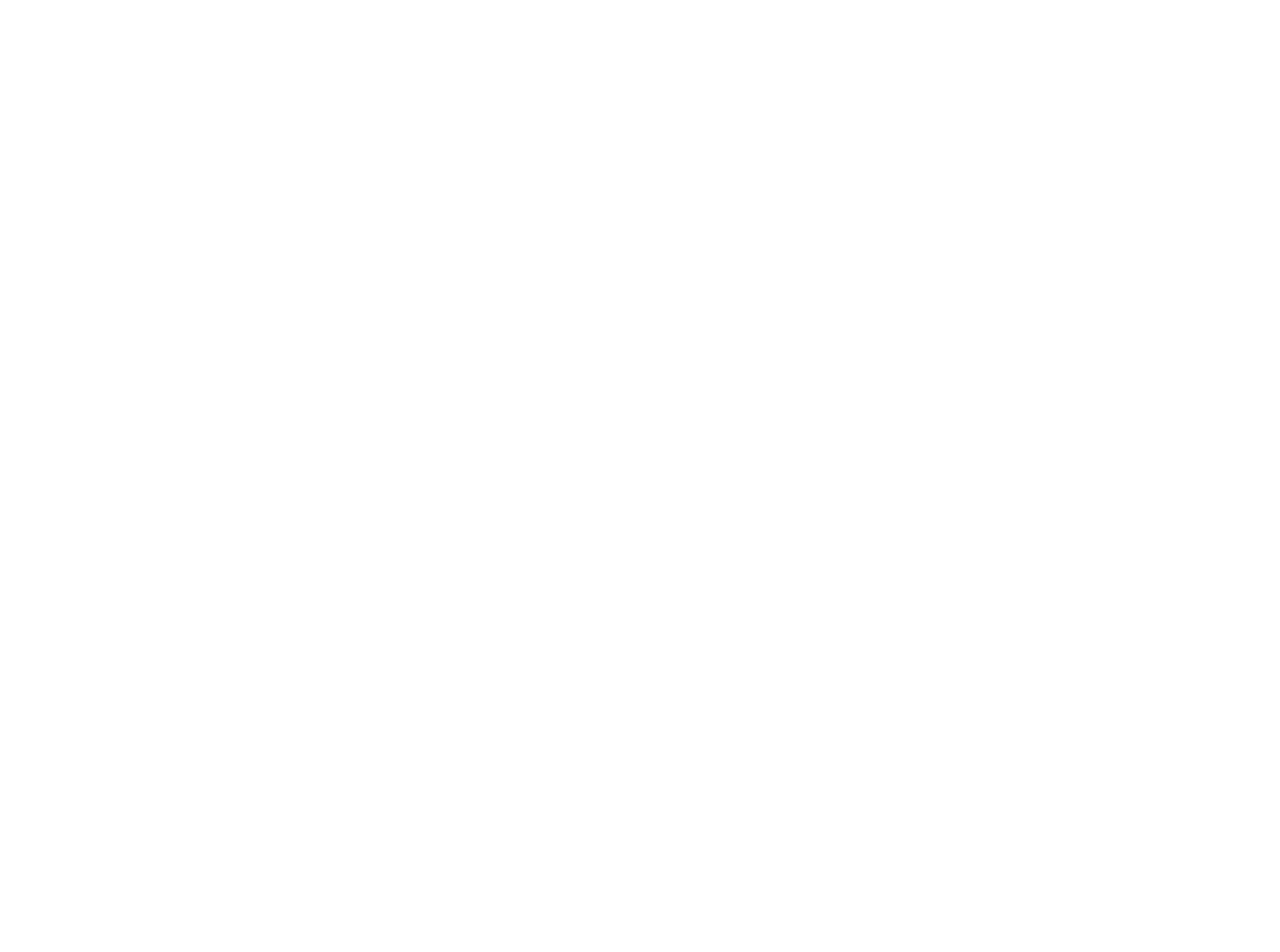
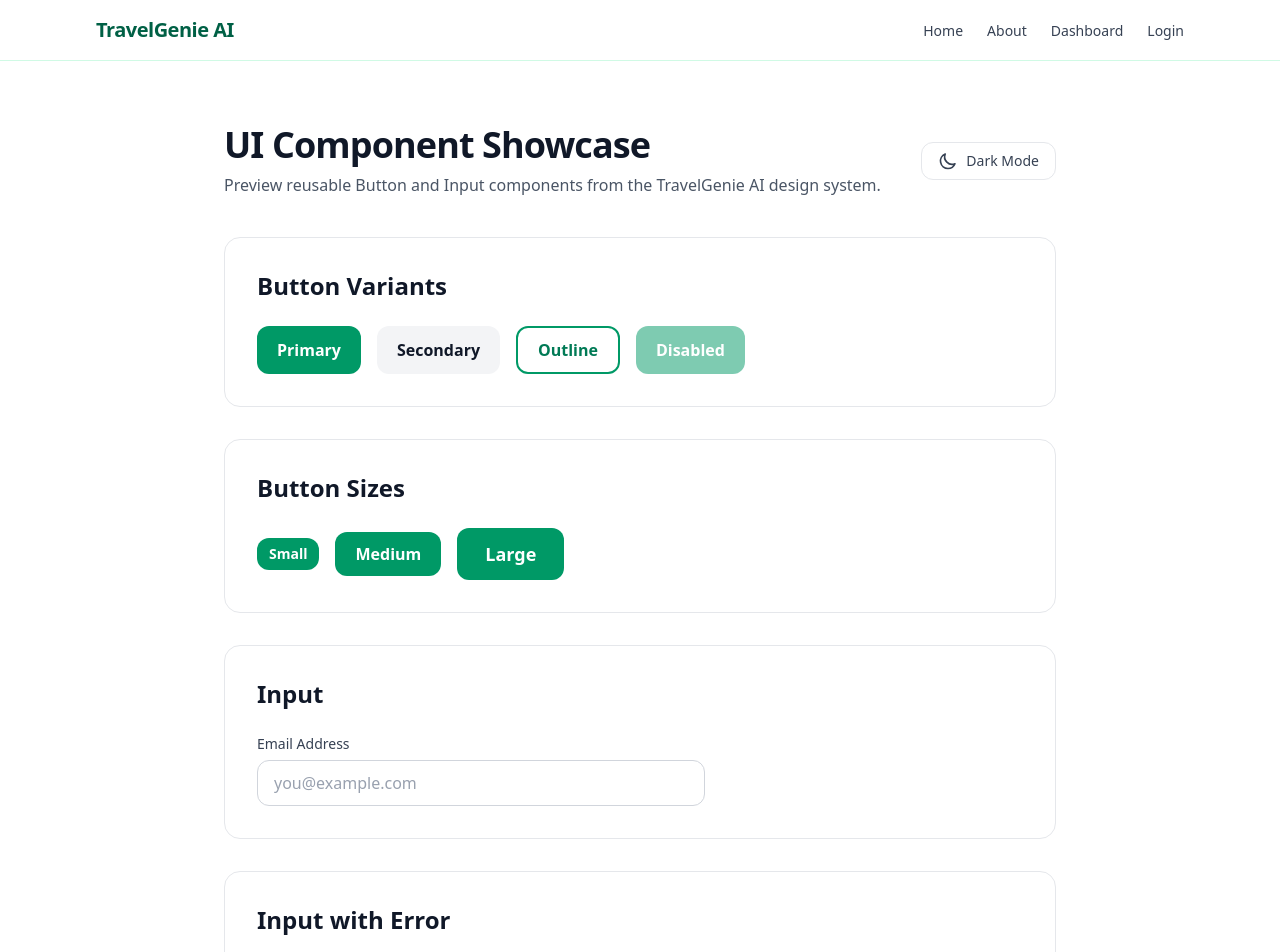
Before and after one commit to KaranSinghDhanik/TravelGenie-AI-Personalized-Eco-Tourism-Planner, a React (Vite) app: page /ui-showcase in a window 1280 px wide. Before the commit this address had no page. Shown: the top 952 px of the page. Before the commit the page ends 800 px from the top, so only its background shows below. Built offline with nearby package versions, Linux system fonts and the light colour scheme.

Commit message:
feat: create reusable ui components and theme foundation

```diff
--- a/src/App.jsx
+++ b/src/App.jsx
@@ -3,6 +3,7 @@
 import About from './pages/About.jsx';
 import Dashboard from './pages/Dashboard.jsx';
 import Login from './pages/Login.jsx';
+import UIShowcase from './pages/UIShowcase.jsx';
 
 function App() {
   return (
@@ -11,6 +12,7 @@
       <Route path="/about" element={<About />} />
       <Route path="/dashboard" element={<Dashboard />} />
       <Route path="/login" element={<Login />} />
+      <Route path="/ui-showcase" element={<UIShowcase />} />
     </Routes>
   );
 }
--- a/src/components/PageLayout.jsx
+++ b/src/components/PageLayout.jsx
@@ -3,7 +3,7 @@
 
 function PageLayout({ children }) {
   return (
-    <div className="flex min-h-screen w-full min-w-0 flex-col overflow-x-hidden bg-white">
+    <div className="flex min-h-screen w-full min-w-0 flex-col overflow-x-hidden bg-white dark:bg-gray-900">
       <Navbar />
       <main className="w-full min-w-0 flex-1">{children}</main>
       <Footer />
--- /dev/null
+++ b/src/components/ui/Button.jsx
@@ -0,0 +1,49 @@
+/**
+ * Reusable button component with variant and size options.
+ *
+ * @param {Object} props - Component props.
+ * @param {'primary' | 'secondary' | 'outline'} [props.variant='primary'] - Visual style variant.
+ * @param {'sm' | 'md' | 'lg'} [props.size='md'] - Button size.
+ * @param {boolean} [props.disabled=false] - Disables the button when true.
+ * @param {() => void} [props.onClick] - Click event handler.
+ * @param {import('react').ReactNode} props.children - Button label or content.
+ * @returns {import('react').JSX.Element}
+ */
+function Button({
+  variant = 'primary',
+  size = 'md',
+  disabled = false,
+  onClick,
+  children,
+}) {
+  const baseStyles =
+    'inline-flex items-center justify-center rounded-xl font-semibold transition-all duration-200 focus:outline-none focus:ring-2 focus:ring-offset-2 disabled:cursor-not-allowed disabled:opacity-50 dark:focus:ring-offset-gray-900';
+
+  const variantStyles = {
+    primary:
+      'bg-emerald-600 text-white hover:bg-emerald-700 focus:ring-emerald-500 dark:bg-emerald-500 dark:hover:bg-emerald-400',
+    secondary:
+      'bg-gray-100 text-gray-900 hover:bg-gray-200 focus:ring-gray-400 dark:bg-gray-700 dark:text-gray-100 dark:hover:bg-gray-600',
+    outline:
+      'border-2 border-emerald-600 text-emerald-700 hover:bg-emerald-50 focus:ring-emerald-500 dark:border-emerald-400 dark:text-emerald-300 dark:hover:bg-emerald-950',
+  };
+
+  const sizeStyles = {
+    sm: 'px-3 py-1.5 text-sm',
+    md: 'px-5 py-2.5 text-base',
+    lg: 'px-7 py-3 text-lg',
+  };
+
+  return (
+    <button
+      type="button"
+      className={`${baseStyles} ${variantStyles[variant]} ${sizeStyles[size]}`}
+      disabled={disabled}
+      onClick={onClick}
+    >
+      {children}
+    </button>
+  );
+}
+
+export default Button;
--- /dev/null
+++ b/src/components/ui/Input.jsx
@@ -0,0 +1,62 @@
+/**
+ * Reusable text input with optional label and error message.
+ *
+ * @param {Object} props - Component props.
+ * @param {string} [props.label] - Label text displayed above the input.
+ * @param {string} [props.placeholder] - Placeholder text for the input field.
+ * @param {string} [props.type='text'] - HTML input type (text, email, password, etc.).
+ * @param {string} [props.value] - Controlled input value.
+ * @param {(event: import('react').ChangeEvent<HTMLInputElement>) => void} [props.onChange] - Change event handler.
+ * @param {string} [props.error] - Error message displayed below the input when provided.
+ * @returns {import('react').JSX.Element}
+ */
+function Input({
+  label,
+  placeholder,
+  type = 'text',
+  value,
+  onChange,
+  error,
+}) {
+  const inputId = label
+    ? label.toLowerCase().replace(/\s+/g, '-')
+    : undefined;
+
+  const inputStyles = error
+    ? 'border-red-400 focus:border-red-500 focus:ring-red-500 dark:border-red-500'
+    : 'border-gray-300 focus:border-emerald-500 focus:ring-emerald-500 dark:border-gray-600';
+
+  return (
+    <div className="w-full">
+      {label && (
+        <label
+          htmlFor={inputId}
+          className="mb-1.5 block text-sm font-medium text-gray-700 dark:text-gray-200"
+        >
+          {label}
+        </label>
+      )}
+      <input
+        id={inputId}
+        type={type}
+        placeholder={placeholder}
+        value={value}
+        onChange={onChange}
+        aria-invalid={error ? 'true' : undefined}
+        aria-describedby={error ? `${inputId}-error` : undefined}
+        className={`w-full rounded-xl border bg-white px-4 py-2.5 text-base text-gray-900 placeholder-gray-400 transition-colors focus:outline-none focus:ring-2 dark:bg-gray-800 dark:text-gray-100 dark:placeholder-gray-500 ${inputStyles}`}
+      />
+      {error && (
+        <p
+          id={`${inputId}-error`}
+          className="mt-1.5 text-sm text-red-600 dark:text-red-400"
+          role="alert"
+        >
+          {error}
+        </p>
+      )}
+    </div>
+  );
+}
+
+export default Input;
--- /dev/null
+++ b/src/components/ui/ThemeToggle.jsx
@@ -0,0 +1,49 @@
+import { useTheme } from '../../context/ThemeContext.jsx';
+
+function ThemeToggle() {
+  const { theme, toggleTheme } = useTheme();
+
+  return (
+    <button
+      type="button"
+      onClick={toggleTheme}
+      aria-label={`Switch to ${theme === 'light' ? 'dark' : 'light'} mode`}
+      className="inline-flex items-center gap-2 rounded-xl border border-gray-200 bg-white px-4 py-2 text-sm font-medium text-gray-700 transition-colors hover:bg-gray-50 focus:outline-none focus:ring-2 focus:ring-emerald-500 focus:ring-offset-2 dark:border-gray-600 dark:bg-gray-800 dark:text-gray-200 dark:hover:bg-gray-700 dark:focus:ring-offset-gray-900"
+    >
+      {theme === 'light' ? (
+        <svg
+          className="h-5 w-5"
+          fill="none"
+          stroke="currentColor"
+          viewBox="0 0 24 24"
+          aria-hidden="true"
+        >
+          <path
+            strokeLinecap="round"
+            strokeLinejoin="round"
+            strokeWidth={2}
+            d="M20.354 15.354A9 9 0 018.646 3.646 9.003 9.003 0 0012 21a9.003 9.003 0 008.354-5.646z"
+          />
+        </svg>
+      ) : (
+        <svg
+          className="h-5 w-5"
+          fill="none"
+          stroke="currentColor"
+          viewBox="0 0 24 24"
+          aria-hidden="true"
+        >
+          <path
+            strokeLinecap="round"
+            strokeLinejoin="round"
+            strokeWidth={2}
+            d="M12 3v1m0 16v1m9-9h-1M4 12H3m15.364 6.364l-.707-.707M6.343 6.343l-.707-.707m12.728 0l-.707.707M6.343 17.657l-.707.707M16 12a4 4 0 11-8 0 4 4 0 018 0z"
+          />
+        </svg>
+      )}
+      {theme === 'light' ? 'Dark Mode' : 'Light Mode'}
+    </button>
+  );
+}
+
+export default ThemeToggle;
--- /dev/null
+++ b/src/components/ui/index.js
@@ -0,0 +1,2 @@
+export { default as Button } from './Button.jsx';
+export { default as Input } from './Input.jsx';
--- /dev/null
+++ b/src/context/ThemeContext.jsx
@@ -0,0 +1,39 @@
+import { createContext, useContext, useEffect, useState } from 'react';
+
+const ThemeContext = createContext(null);
+
+function ThemeProvider({ children }) {
+  const [theme, setTheme] = useState(() => {
+    if (typeof window !== 'undefined') {
+      const stored = localStorage.getItem('theme');
+      if (stored === 'light' || stored === 'dark') return stored;
+    }
+    return 'light';
+  });
+
+  useEffect(() => {
+    const root = document.documentElement;
+    root.classList.toggle('dark', theme === 'dark');
+    localStorage.setItem('theme', theme);
+  }, [theme]);
+
+  const toggleTheme = () => {
+    setTheme((current) => (current === 'light' ? 'dark' : 'light'));
+  };
+
+  return (
+    <ThemeContext.Provider value={{ theme, toggleTheme }}>
+      {children}
+    </ThemeContext.Provider>
+  );
+}
+
+function useTheme() {
+  const context = useContext(ThemeContext);
+  if (!context) {
+    throw new Error('useTheme must be used within a ThemeProvider');
+  }
+  return context;
+}
+
+export { ThemeProvider, useTheme };
--- a/src/index.css
+++ b/src/index.css
@@ -1,4 +1,6 @@
 @import 'tailwindcss';
+
+@custom-variant dark (&:where(.dark, .dark *));
 
 @layer base {
   html,
--- a/src/main.jsx
+++ b/src/main.jsx
@@ -1,13 +1,16 @@
 import { StrictMode } from 'react';
 import { createRoot } from 'react-dom/client';
 import { BrowserRouter } from 'react-router-dom';
+import { ThemeProvider } from './context/ThemeContext.jsx';
 import './index.css';
 import App from './App.jsx';
 
 createRoot(document.getElementById('root')).render(
   <StrictMode>
-    <BrowserRouter>
-      <App />
-    </BrowserRouter>
+    <ThemeProvider>
+      <BrowserRouter>
+        <App />
+      </BrowserRouter>
+    </ThemeProvider>
   </StrictMode>
 );
--- /dev/null
+++ b/src/pages/UIShowcase.jsx
@@ -0,0 +1,87 @@
+import { useState } from 'react';
+import PageLayout from '../components/PageLayout.jsx';
+import { Button, Input } from '../components/ui/index.js';
+import ThemeToggle from '../components/ui/ThemeToggle.jsx';
+
+function ShowcaseSection({ title, children }) {
+  return (
+    <section className="rounded-2xl border border-gray-200 bg-white p-6 dark:border-gray-700 dark:bg-gray-800 sm:p-8">
+      <h2 className="text-xl font-semibold text-gray-900 dark:text-gray-100 sm:text-2xl">
+        {title}
+      </h2>
+      <div className="mt-6">{children}</div>
+    </section>
+  );
+}
+
+function UIShowcase() {
+  const [email, setEmail] = useState('');
+  const [errorEmail, setErrorEmail] = useState('invalid@');
+
+  return (
+    <PageLayout>
+      <div className="mx-auto w-full max-w-4xl min-w-0 px-4 py-12 sm:px-6 sm:py-16 lg:px-8">
+        <div className="flex flex-col gap-4 sm:flex-row sm:items-center sm:justify-between">
+          <div>
+            <h1 className="text-3xl font-bold tracking-tight text-gray-900 dark:text-gray-100 sm:text-4xl">
+              UI Component Showcase
+            </h1>
+            <p className="mt-2 text-base text-gray-600 dark:text-gray-400">
+              Preview reusable Button and Input components from the TravelGenie
+              AI design system.
+            </p>
+          </div>
+          <ThemeToggle />
+        </div>
+
+        <div className="mt-10 space-y-8">
+          <ShowcaseSection title="Button Variants">
+            <div className="flex flex-wrap gap-4">
+              <Button variant="primary">Primary</Button>
+              <Button variant="secondary">Secondary</Button>
+              <Button variant="outline">Outline</Button>
+              <Button variant="primary" disabled>
+                Disabled
+              </Button>
+            </div>
+          </ShowcaseSection>
+
+          <ShowcaseSection title="Button Sizes">
+            <div className="flex flex-wrap items-center gap-4">
+              <Button size="sm">Small</Button>
+              <Button size="md">Medium</Button>
+              <Button size="lg">Large</Button>
+            </div>
+          </ShowcaseSection>
+
+          <ShowcaseSection title="Input">
+            <div className="max-w-md">
+              <Input
+                label="Email Address"
+                type="email"
+                placeholder="you@example.com"
+                value={email}
+                onChange={(e) => setEmail(e.target.value)}
+              />
+            </div>
+          </ShowcaseSection>
+
+          <ShowcaseSection title="Input with Error">
+            <div className="max-w-md">
+              <Input
+                label="Email Address"
+                type="email"
+                placeholder="you@example.com"
+                value={errorEmail}
+                onChange={(e) => setErrorEmail(e.target.value)}
+                error="Please enter a valid email address."
+              />
+            </div>
+          </ShowcaseSection>
+        </div>
+      </div>
+    </PageLayout>
+  );
+}
+
+export default UIShowcase;
```
